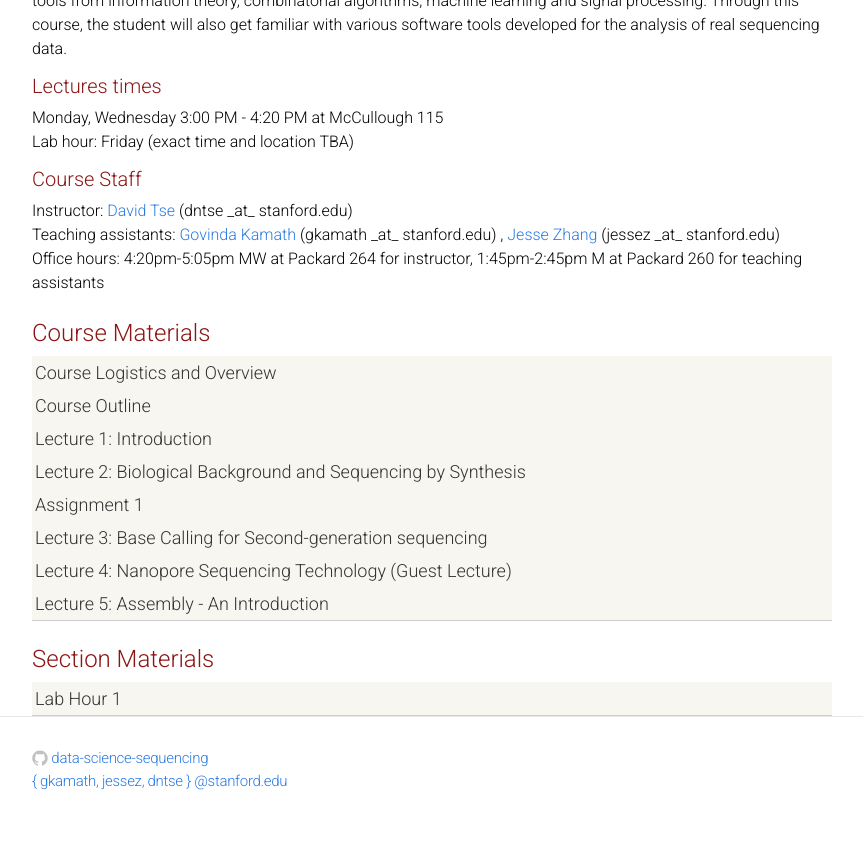
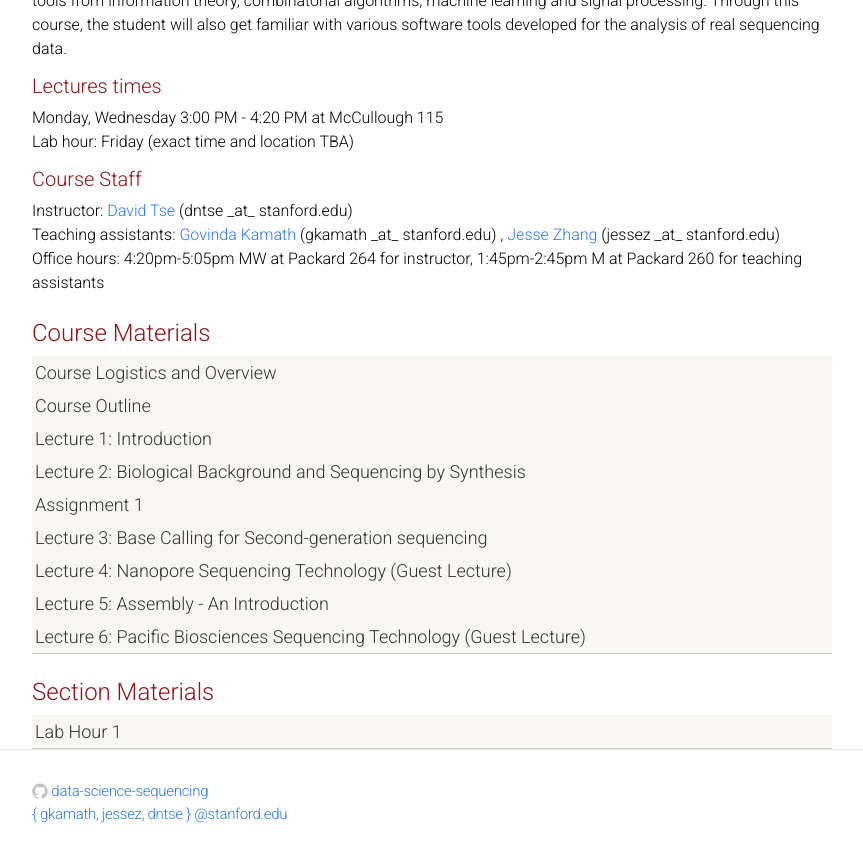
Before and after one commit to laurashen/data-science-sequencing.github.io, a Jekyll site: the page built from index.html, in a window 1280 px wide and 900 px high, scrolled down 580 px. Shown: the top 862 px of the window, without its empty margins (208-1071 px from the left). Built offline with Jekyll 4.4.1, drawn with Linux system fonts in a browser that asks for light colours.

Commit message:
added lecture 6 link

```diff
--- a/index.html
+++ b/index.html
@@ -64,6 +64,7 @@
         <a href="/lectures/lecture3/">Lecture 3: Base Calling for Second-generation sequencing</a>
         <a href="/lectures/lecture4/">Lecture 4: Nanopore Sequencing Technology (Guest Lecture)</a>
         <a href="/lectures/lecture5/">Lecture 5: Assembly - An Introduction</a>
+        <a href="/lectures/lecture6/">Lecture 6: Pacific Biosciences Sequencing Technology (Guest Lecture)</a>
     </div>
 
   </div>
```
